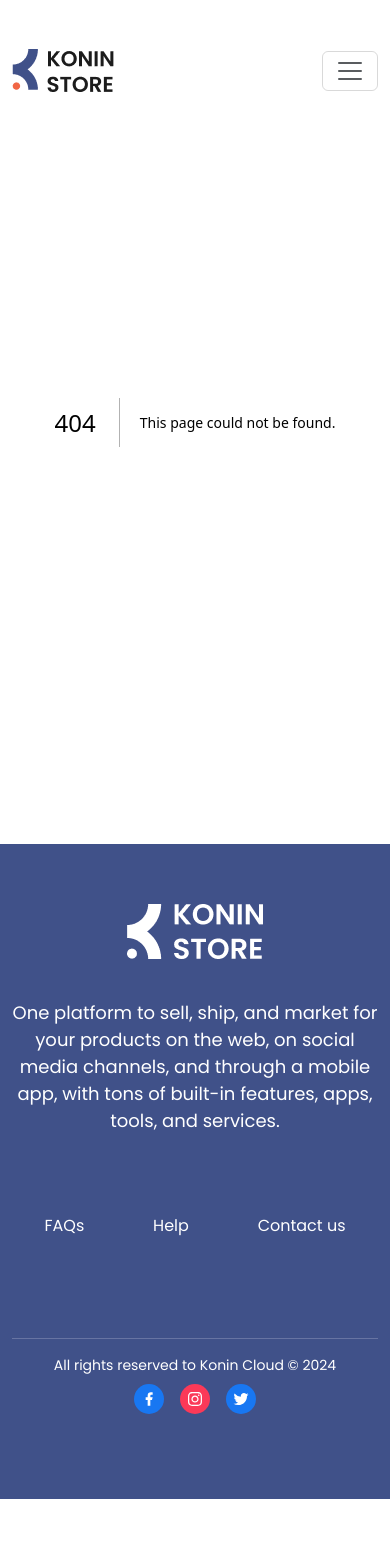
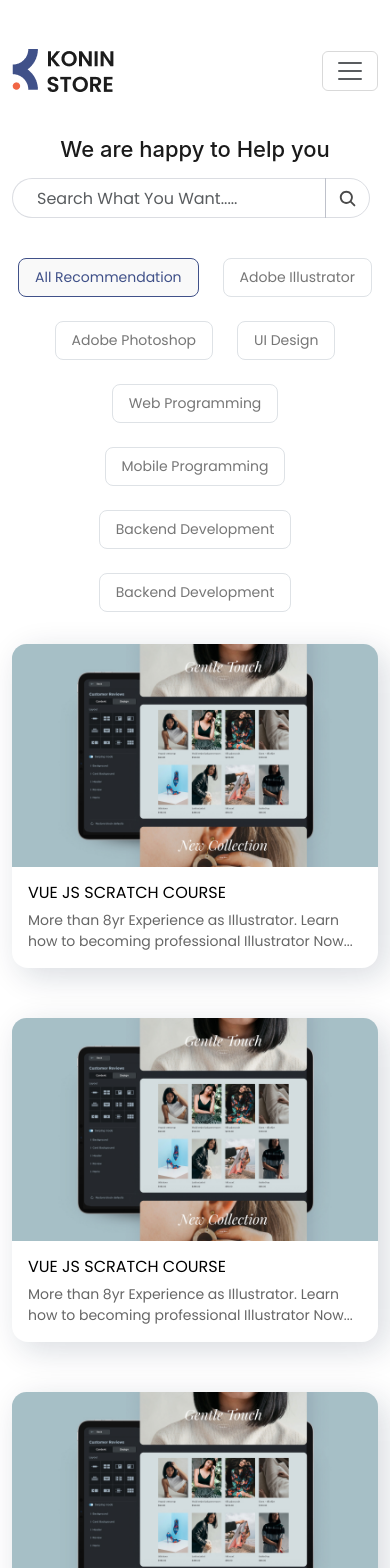
Before and after one commit to MaramMs/help-task, a Next.js app: page /videos in a window 390 px wide. Before the commit this address had no page. Shown: the top 1568 px of the page. Before the commit the page ends 1499 px from the top, so only its background shows below. Built offline with nearby package versions, Linux system fonts and the light colour scheme.

Commit message:
add videos page design it with responsive

```diff
--- a/app/(pages)/page.js
+++ b/app/(pages)/page.js
@@ -4,8 +4,9 @@ import ServicesCards from "../components/Home/servicesCards";
 import "../styles/home.css";
 export default function Home() {
   return (
-    <main className="flex min-h-screen flex-col items-center   mt-[40px]">
-      <div>
+    <section className="mt-[40px]">
+
+      <div className="flex flex-col justify-center items-center">
         <h1 className="mainTitle">We are happy to Help you</h1>
         <Search />
       </div>
@@ -19,6 +20,6 @@ export default function Home() {
         </h5>
         <ServicesCards />
       </div>
-    </main>
+    </section>
   );
 }
--- /dev/null
+++ b/app/(pages)/videos/page.js
@@ -0,0 +1,29 @@
+import React from 'react'
+import '../../styles/home.css'
+import Search from '@/app/components/Home/search'
+import VideoCardList from '@/app/components/videos/videoCardList'
+import Categories from '@/app/components/videos/categories'
+
+const Videos = () => {
+  return (
+    <section className='mt-[40px]'>
+<div className="flex flex-col justify-center items-center">
+        <h1 className="mainTitle">We are happy to Help you</h1>
+        <Search />
+      </div>
+
+      <div className='mt-[40px]'>
+        <Categories />
+      </div>
+
+      <div className='mt-[32px]'>
+        <VideoCardList />
+      </div>
+
+
+
+    </section>
+  )
+}
+
+export default Videos
--- /dev/null
+++ b/app/components/videos/categories.js
@@ -0,0 +1,56 @@
+'use client'
+import React, { useState } from "react";
+import Category from './category'
+
+const Categories = () => {
+    const categoryList=[
+        {
+            id:1,
+            name:'All Recommendation'
+        },
+        {
+            id:2,
+            name:'Adobe Illustrator'
+        },
+        {
+            id:3,
+            name:'Adobe Photoshop'
+        },
+        {
+            id:4,
+            name:'UI Design'
+        },
+        {
+            id:5,
+            name:'Web Programming'
+        },
+        {
+            id:6,
+            name:'Mobile Programming'
+        },
+        {
+            id:7,
+            name:'Backend Development'
+        },
+          {
+            id:8,
+            name:'Backend Development'
+        }
+    ]
+    const [activeCategory, setActiveCategory] = useState(categoryList[0].id);
+
+
+  return (
+    <div className='flex flex-wrap gap-4 justify-center md:justify-start'>
+        {
+            categoryList.map((category)=>(
+                <Category key={category.id} name={category.name} id={category.id} activeCategory={activeCategory} setActiveCategory={setActiveCategory}/>
+            )
+        )
+        }
+
+    </div>
+  )
+}
+
+export default Categories
--- /dev/null
+++ b/app/components/videos/category.js
@@ -0,0 +1,19 @@
+
+
+const Category = ({ name, id, activeCategory, setActiveCategory }) => {
+
+  return (
+    <div
+    onClick={() => setActiveCategory(id)}
+    className={`rounded-[8px] px-[16px] py-[8px] cursor-pointer  ${
+      activeCategory === id
+        ? "bg-[#F9F9F9E5] text-[#405189] !border border-[#405189]"
+        : "text-[#1B1B1B99] border border-[#1B1B1B1A]"
+    }`}
+    >
+      <p className="text-[14px] text-center">{name}</p>
+    </div>
+  );
+};
+
+export default Category;
--- /dev/null
+++ b/app/components/videos/videoCard.js
@@ -0,0 +1,26 @@
+'use client'
+import React from 'react'
+import { Card } from 'react-bootstrap'
+import { FaArrowRight } from "react-icons/fa6";
+
+const VideoCard = () => {
+  return (
+    <Card className='border-none '>
+    <Card.Img variant="top" src="/images/card1.jpeg" className='img-card'/>
+    <Card.Body>
+      <Card.Title className='text-[16px] text-[#000] '>
+
+      VUE JS SCRATCH COURSE
+
+      </Card.Title>
+      <Card.Text className='text-[#666] text-[14px] font-normal mt-[8px]'>
+      More than 8yr Experience as Illustrator. Learn how to becoming professional Illustrator Now...
+        </Card.Text>
+
+
+    </Card.Body>
+  </Card>
+  )
+}
+
+export default VideoCard
--- /dev/null
+++ b/app/components/videos/videoCardList.js
@@ -0,0 +1,79 @@
+import React from 'react'
+import VideoCard from './videoCard'
+import { Col, Container, Row } from 'react-bootstrap'
+
+const  VideoCardList = () => {
+  return (
+
+      <Row className=' gap-y-[32px]'>
+        <Col xs={12} md={6} lg={3}>
+          <VideoCard />
+        </Col>
+        <Col xs={12} md={6} lg={3}>
+        <VideoCard />
+        </Col>
+        <Col xs={12} md={6} lg={3}>
+        <VideoCard />
+        </Col>
+
+        <Col xs={12} md={6} lg={3}>
+        <VideoCard />
+        </Col>
+
+        <Col xs={12} md={6} lg={3}>
+        <VideoCard />
+        </Col>
+
+        <Col xs={12} md={6} lg={3}>
+        <VideoCard />
+        </Col>
+
+        <Col xs={12} md={6} lg={3}>
+        <VideoCard />
+        </Col>
+
+        <Col xs={12} md={6} lg={3}>
+        <VideoCard />
+        </Col>
+        <Col xs={12} md={6} lg={3}>
+        <VideoCard />
+        </Col>
+        <Col xs={12} md={6} lg={3}>
+        <VideoCard />
+        </Col>
+        <Col xs={12} md={6} lg={3}>
+        <VideoCard />
+        </Col>
+        <Col xs={12} md={6} lg={3}>
+        <VideoCard />
+        </Col>
+        <Col xs={12} md={6} lg={3}>
+        <VideoCard />
+        </Col>
+        <Col xs={12} md={6} lg={3}>
+        <VideoCard />
+        </Col>
+        <Col xs={12} md={6} lg={3}>
+        <VideoCard />
+        </Col>
+        <Col xs={12} md={6} lg={3}>
+        <VideoCard />
+        </Col>
+        <Col xs={12} md={6} lg={3}>
+        <VideoCard />
+        </Col>
+        <Col xs={12} md={6} lg={3}>
+        <VideoCard />
+        </Col>
+        <Col xs={12} md={6} lg={3}>
+        <VideoCard />
+        </Col>
+        <Col xs={12} md={6} lg={3}>
+        <VideoCard />
+        </Col>
+      </Row>
+
+  )
+}
+
+export default VideoCardList
--- a/app/layout.js
+++ b/app/layout.js
@@ -19,7 +19,10 @@ export default function RootLayout({ children }) {
     <html lang="en">
       <body className={poppins.className}>
         <NavbarCustom />
+        <main className='container py-24 flex min-h-screen flex-col items-center justify-between' >
+
         {children}
+        </main>
         <Footer />
         </body>
     </html>
```
